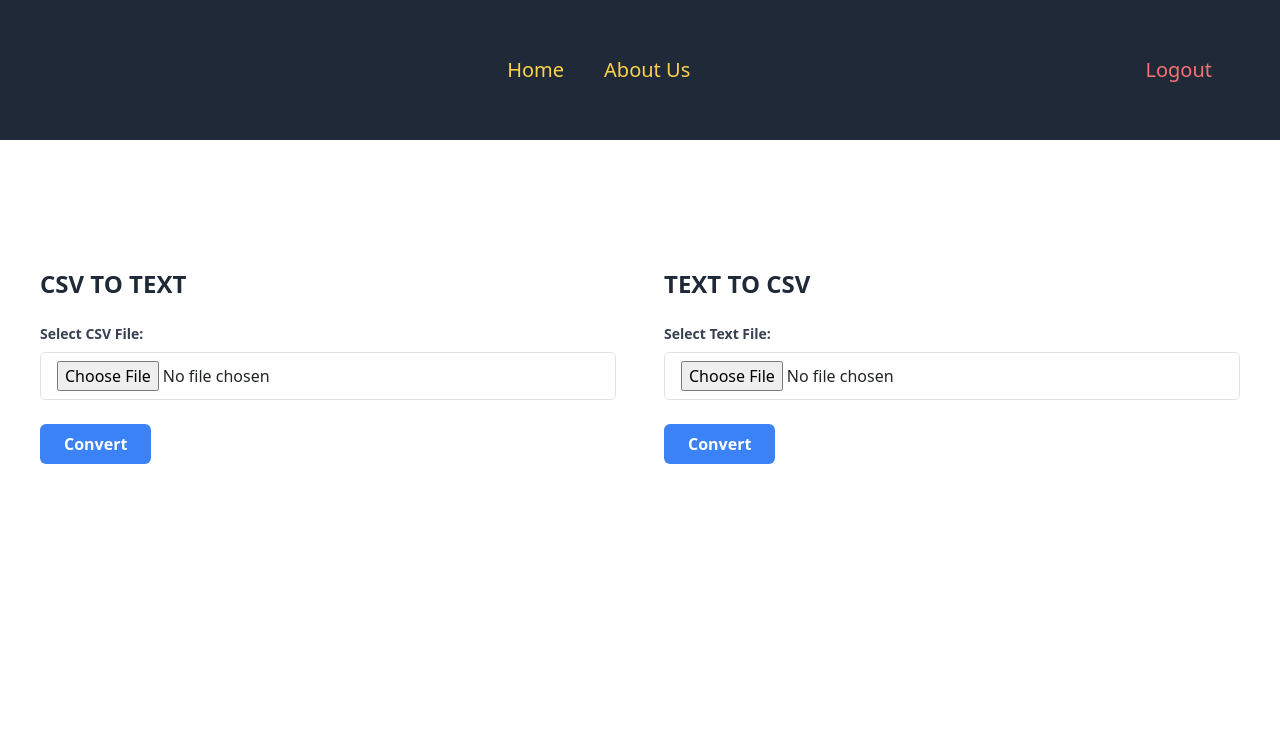
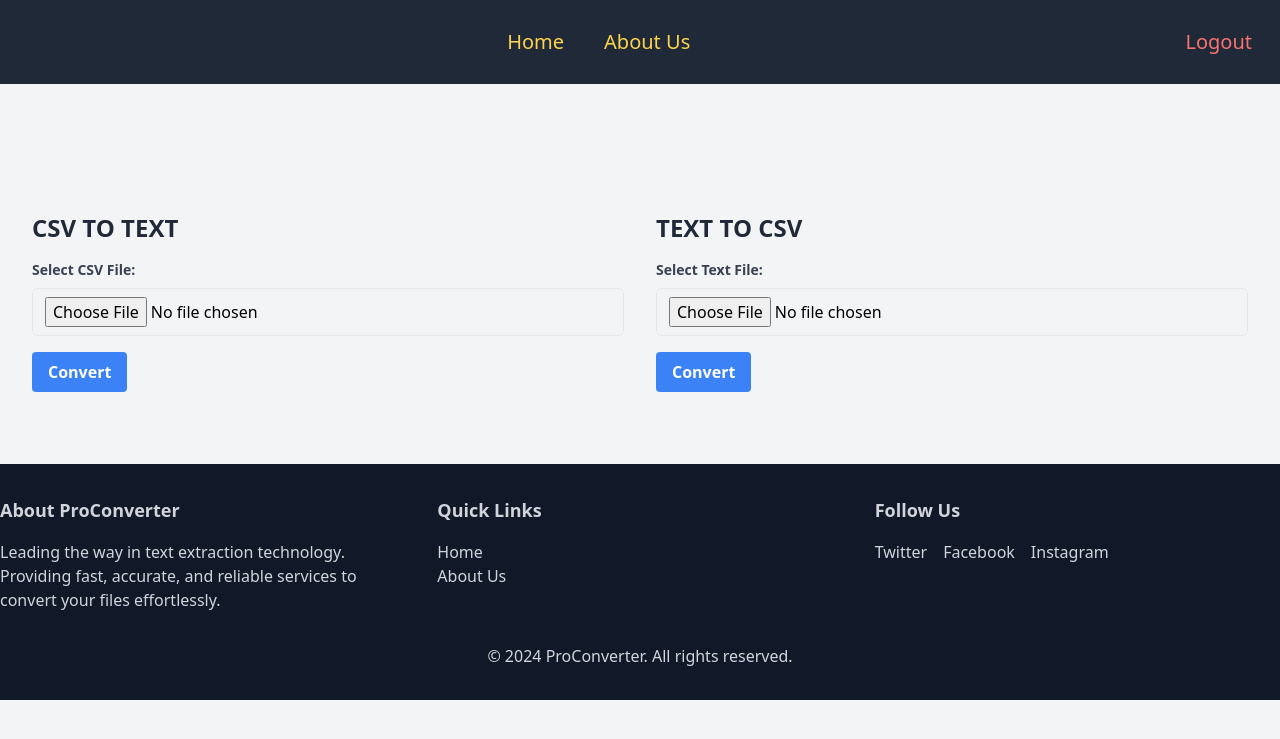
Before and after one commit to 5mbl/ocr-backend, a Flask app: page /csv-to-txt in a window 1280 px wide. Shown: the top 739 px of the page. Run offline with Flask 3, Linux system fonts and the light colour scheme; some libraries are stand-ins or nearby versions.

Commit message:
new style for css template

```diff
--- a/templates/csv_txt.html
+++ b/templates/csv_txt.html
@@ -1,20 +1,20 @@
 <!DOCTYPE html>
 <html lang="en">
-
   <head>
-    <meta charset="UTF-8">
-    <meta name="viewport" content="width=device-width, initial-scale=1, shrink-to-fit=no">
+    <meta charset="UTF-8" />
+    <meta
+      name="viewport"
+      content="width=device-width, initial-scale=1, shrink-to-fit=no"
+    />
     <title>PNG to JPG Converter</title>
     <script src="https://cdn.tailwindcss.com"></script>
-    <link href="https://cdn.jsdelivr.net/npm/bootstrap@5.3.2/dist/css/bootstrap.min.css" rel="stylesheet" integrity="sha384-T3c6CoIi6uLrA9TneNEoa7RxnatzjcDSCmG1MXxSR1GAsXEV/Dwwykc2MPK8M2HN" crossorigin="anonymous">
   </head>
 
-<body>
+  <body class="bg-gray-100">
     <nav class="bg-gray-800 p-5 text-gray-100">
       <div
         class="container mx-auto flex justify-between items-center flex-wrap"
       >
-
         <div class="flex space-x-6 justify-center flex-1 text-xl">
           <a href="/" class="hover:underline p-2" style="color: #fcd34d"
             >Home</a
@@ -36,38 +36,99 @@
       <div class="flex flex-wrap -mx-4">
         <div class="w-full md:w-1/2 px-4 mb-6 md:mb-0">
           <h1 class="text-2xl font-bold text-gray-800 mb-4">CSV TO TEXT</h1>
-      <form action="/convert-csv" method="post" enctype="multipart/form-data">
+          <form
+            action="/convert-csv"
+            method="post"
+            enctype="multipart/form-data"
+          >
             <div class="mb-4">
-          <label for="csv_file" class="block text-gray-700 text-sm font-bold mb-2">Select CSV File:</label>
-          <input type="file" id="csv_file" name="csv_file" accept=".csv" required class="form-input mt-1 block w-full border py-2 px-3 rounded-md">
+              <label
+                for="csv_file"
+                class="block text-gray-700 text-sm font-bold mb-2"
+                >Select CSV File:</label
+              >
+              <input
+                type="file"
+                id="csv_file"
+                name="csv_file"
+                accept=".csv"
+                required
+                class="form-input mt-1 block w-full border py-2 px-3 rounded-md"
+              />
             </div>
-        <button type="submit" class="bg-blue-500 hover:bg-blue-700 text-white font-bold py-2 px-4 rounded transition duration-300">Convert</button>
+            <button
+              type="submit"
+              class="bg-blue-500 hover:bg-blue-700 text-white font-bold py-2 px-4 rounded transition duration-300"
+            >
+              Convert
+            </button>
           </form>
         </div>
 
         <div class="w-full md:w-1/2 px-4">
           <h1 class="text-2xl font-bold text-gray-800 mb-4">TEXT TO CSV</h1>
-      <form action="/convert-csv-to-text" method="post" enctype="multipart/form-data">
+          <form
+            action="/convert-csv-to-text"
+            method="post"
+            enctype="multipart/form-data"
+          >
             <div class="mb-4">
-          <label for="text_file" class="block text-gray-700 text-sm font-bold mb-2">Select Text File:</label>
-          <input type="file" id="text_file" name="text_file" accept=".txt" required class="form-input mt-1 block w-full border py-2 px-3 rounded-md">
+              <label
+                for="text_file"
+                class="block text-gray-700 text-sm font-bold mb-2"
+                >Select Text File:</label
+              >
+              <input
+                type="file"
+                id="text_file"
+                name="text_file"
+                accept=".txt"
+                required
+                class="form-input mt-1 block w-full border py-2 px-3 rounded-md"
+              />
             </div>
-        <button type="submit" class="bg-blue-500 hover:bg-blue-700 text-white font-bold py-2 px-4 rounded transition duration-300">Convert</button>
+            <button
+              type="submit"
+              class="bg-blue-500 hover:bg-blue-700 text-white font-bold py-2 px-4 rounded transition duration-300"
+            >
+              Convert
+            </button>
           </form>
         </div>
       </div>
     </div>
-
-
-
-            <!-- Dependencies -->
-            <script src="https://cdn.jsdelivr.net/npm/bootstrap@5.3.2/dist/js/bootstrap.bundle.min.js"
-                integrity="sha384-C6RzsynM9kWDrMNeT87bh95OGNyZPhcTNXj1NW7RuBCsyN/o0jlpcV8Qyq46cDfL"
-                crossorigin="anonymous"></script>
+    <footer class="bg-gray-900 text-gray-300 py-8 mt-10">
+      <div
+        class="container mx-auto grid grid-cols-1 md:grid-cols-3 gap-8 text-center md:text-left"
+      >
+        <div>
+          <h2 class="text-lg font-bold mb-4">About ProConverter</h2>
+          <p>
+            Leading the way in text extraction technology. Providing fast,
+            accurate, and reliable services to convert your files effortlessly.
+          </p>
+        </div>
+        <div>
+          <h2 class="text-lg font-bold mb-4">Quick Links</h2>
+          <ul>
+            <li><a href="/" class="hover:text-blue-400">Home</a></li>
+            <li>
+              <a href="#about-us" class="hover:text-blue-400">About Us</a>
+            </li>
+          </ul>
+        </div>
+        <div>
+          <h2 class="text-lg font-bold mb-4">Follow Us</h2>
+          <div class="flex justify-center md:justify-start space-x-4">
+            <a href="#" class="hover:text-blue-400">Twitter</a>
+            <a href="#" class="hover:text-blue-400">Facebook</a>
+            <a href="#" class="hover:text-blue-400">Instagram</a>
+          </div>
+        </div>
+      </div>
+      <div class="text-center mt-8">
+        <p>&copy; 2024 ProConverter. All rights reserved.</p>
+      </div>
+    </footer>
   </body>
-<script src="https://code.jquery.com/jquery-3.5.1.slim.min.js"></script>
-<script src="https://cdn.jsdelivr.net/npm/@popperjs/core@2.9.1/dist/umd/popper.min.js"></script>
-<script src="https://stackpath.bootstrapcdn.com/bootstrap/4.5.2/js/bootstrap.min.js"></script>
-</body>
-
 </html>
```
Lines whose indentation alone changed are shown as unchanged.
